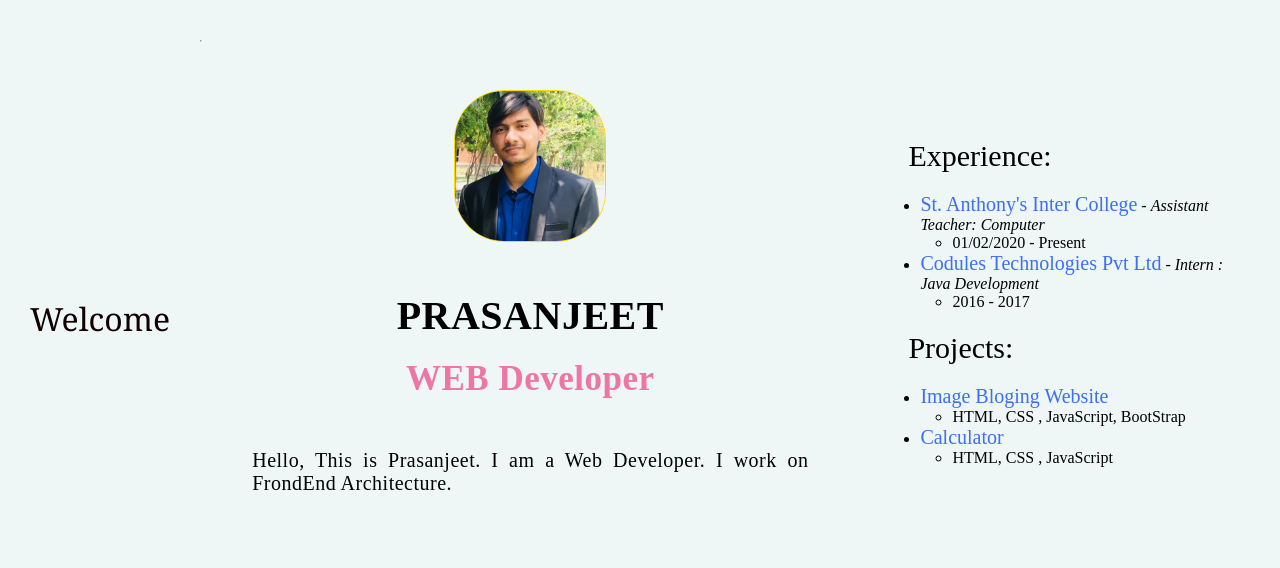
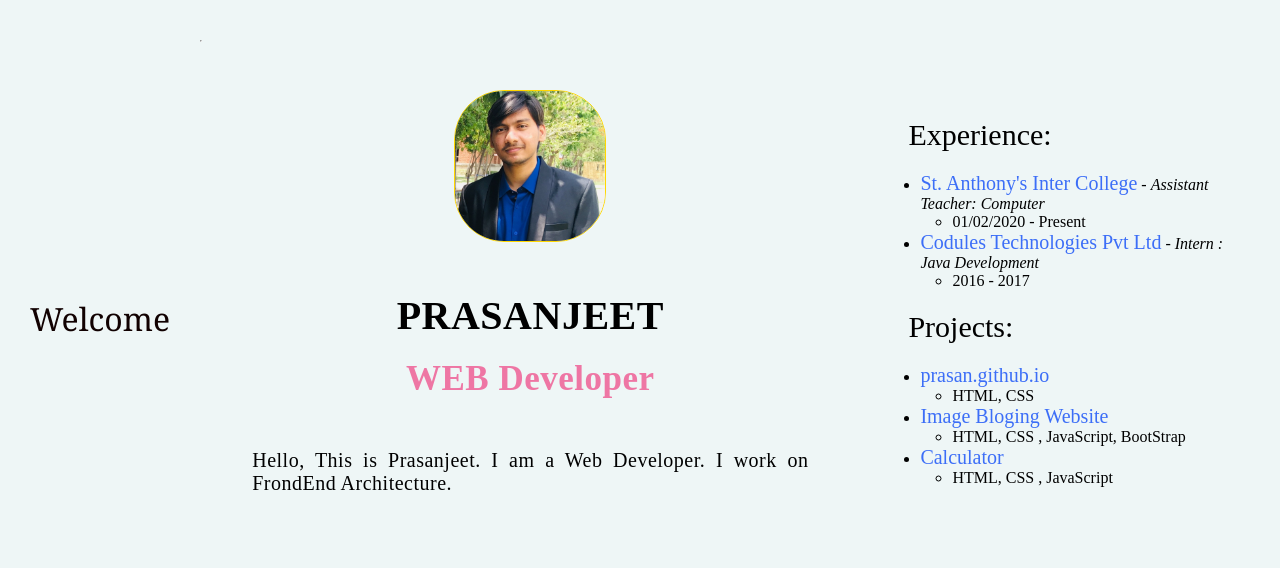
Before and after one commit to prasanjeet777/prasan.github.io, a plain HTML site: page index.html in a window 1280 px wide. Shown: the top 568 px of the page. Drawn offline with Linux system fonts and the light colour scheme.

Commit message:
Update index.html

```diff
--- a/index.html
+++ b/index.html
@@ -66,6 +66,16 @@
             <ul>
                 <li>
                     <a >
+                    prasan.github.io
+                </a>
+                </li>
+                <ul>
+                    <li> HTML, CSS  </li>
+                </ul>
+            </ul>
+            <ul>
+                <li>
+                    <a >
                     Image Bloging Website
                 </a>
                 </li>
```
